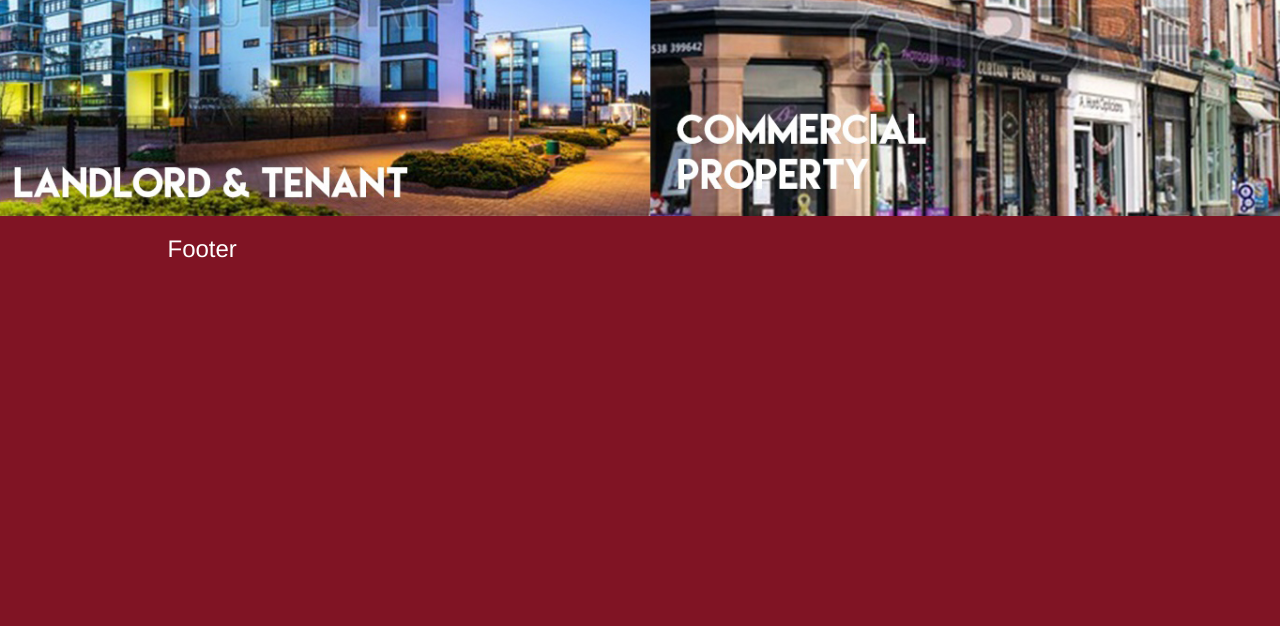
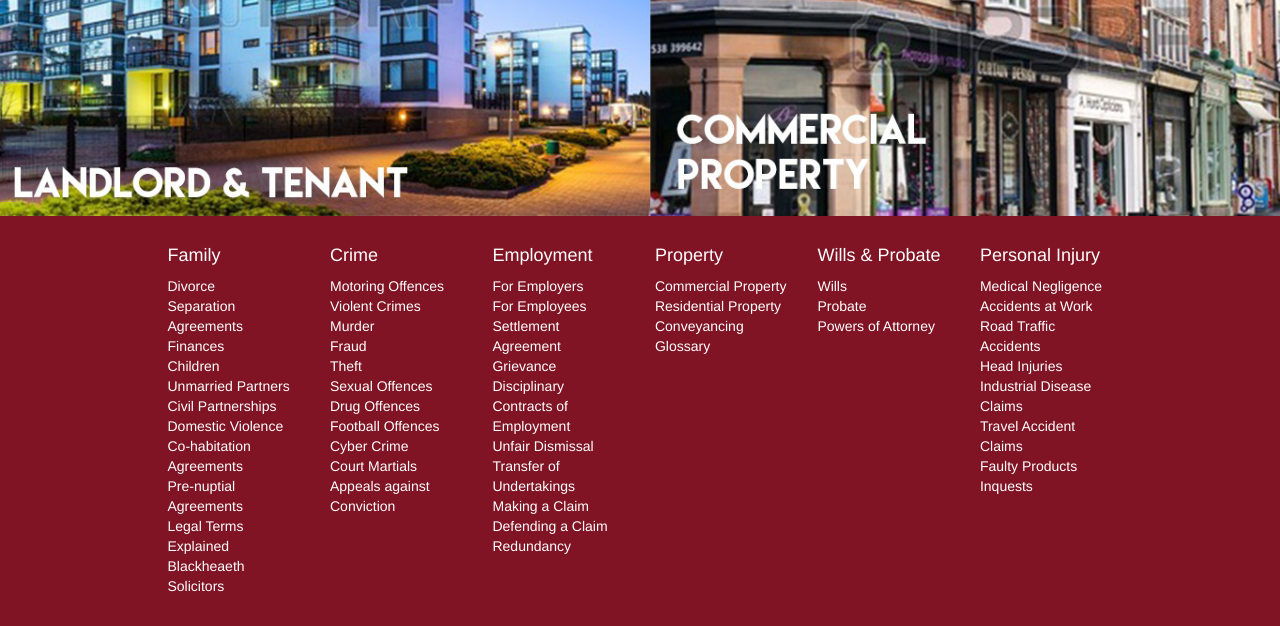
Before and after one commit to muhdmishal/ALSW, a PHP site: page / in a window 1280 px wide. Shown: the part 1375-2001 px from the top of the page. Before the commit the page ends 1633 px from the top, so only its background shows below. Run offline with PHP 8.4, Linux system fonts and the light colour scheme.

Commit message:
Adding footer links and the footer style.

```diff
--- a/css/custom.css
+++ b/css/custom.css
@@ -77,9 +77,18 @@ p {
 }
 footer {
   background-color: #801424;
-  height: 300px;
+  color: #fff;
+  padding: 20px;
 }
 #img-top,
 #img-bottom {
   width: 100%;
 }
+footer ul li a,
+footer h4 {
+  color: #fff;
+}
+footer ul {
+  padding: 0;
+  list-style:  none;
+}
--- a/index.html
+++ b/index.html
@@ -155,7 +155,91 @@
         <div class="container">
           <div class="row">
             <div class="col-sm-10 col-sm-offset-1">
-              <h3 style="color:#fff">Footer</h3>
+              <div class="row">
+                <div class="col-sm-2">
+                  <h4>Family</h4>
+                  <ul>
+                    <li><a href="#">Divorce</a></li>
+                    <li><a href="#">Separation Agreements</a></li>
+                    <li><a href="#">Finances</a></li>
+                    <li><a href="#">Children</a></li>
+                    <li><a href="#">Unmarried Partners</a></li>
+                    <li><a href="#">Civil Partnerships</a></li>
+                    <li><a href="#">Domestic Violence</a></li>
+                    <li><a href="#">Co-habitation</a></li>
+                    <li><a href="#">Agreements</a></li>
+                    <li><a href="#">Pre-nuptial Agreements</a></li>
+                    <li><a href="#">Legal Terms Explained</a></li>
+                    <li><a href="#">Blackheaeth Solicitors</a></li>
+                  </ul>
+                </div>
+
+                <div class="col-sm-2">
+                  <h4>Crime</h4>
+                  <ul>
+                    <li><a href="#">Motoring Offences</a></li>
+                    <li><a href="#">Violent Crimes</a></li>
+                    <li><a href="#">Murder</a></li>
+                    <li><a href="#">Fraud</a></li>
+                    <li><a href="#">Theft</a></li>
+                    <li><a href="#">Sexual Offences</a></li>
+                    <li><a href="#">Drug Offences</a></li>
+                    <li><a href="#">Football Offences</a></li>
+                    <li><a href="#">Cyber Crime</a></li>
+                    <li><a href="#">Court Martials</a></li>
+                    <li><a href="#">Appeals against Conviction</a></li>
+                  </ul>
+                </div>
+
+                <div class="col-sm-2">
+                  <h4>Employment</h4>
+                  <ul>
+                    <li><a href="#">For Employers</a></li>
+                    <li><a href="#">For Employees</a></li>
+                    <li><a href="#">Settlement Agreement</a></li>
+                    <li><a href="#">Grievance Disciplinary</a></li>
+                    <li><a href="#">Contracts of Employment</a></li>
+                    <li><a href="#">Unfair Dismissal</a></li>
+                    <li><a href="#">Transfer of Undertakings</a></li>
+                    <li><a href="#">Making a Claim</a></li>
+                    <li><a href="#">Defending a Claim</a></li>
+                    <li><a href="#">Redundancy</a></li>
+                  </ul>
+                </div>
+
+                <div class="col-sm-2">
+                  <h4>Property</h4>
+                  <ul>
+                    <li><a href="#">Commercial Property</a></li>
+                    <li><a href="#">Residential Property</a></li>
+                    <li><a href="#">Conveyancing Glossary</a></li>
+                  </ul>
+                </div>
+
+                <div class="col-sm-2">
+                  <h4>Wills & Probate</h4>
+                  <ul>
+                    <li><a href="#">Wills</a></li>
+                    <li><a href="#">Probate</a></li>
+                    <li><a href="#">Powers of Attorney</a></li>
+                  </ul>
+                </div>
+
+                <div class="col-sm-2">
+                  <h4>Personal Injury</h4>
+                  <ul>
+                    <li><a href="#">Medical Negligence</a></li>
+                    <li><a href="#">Accidents at Work</a></li>
+                    <li><a href="#">Road Traffic Accidents</a></li>
+                    <li><a href="#">Head Injuries</a></li>
+                    <li><a href="#">Industrial Disease Claims</a></li>
+                    <li><a href="#">Travel Accident Claims</a></li>
+                    <li><a href="#">Faulty Products</a></li>
+                    <li><a href="#">Inquests</a></li>
+                  </ul>
+                </div>
+
+              </div>
             </div>
           </div>
         </div>
```
